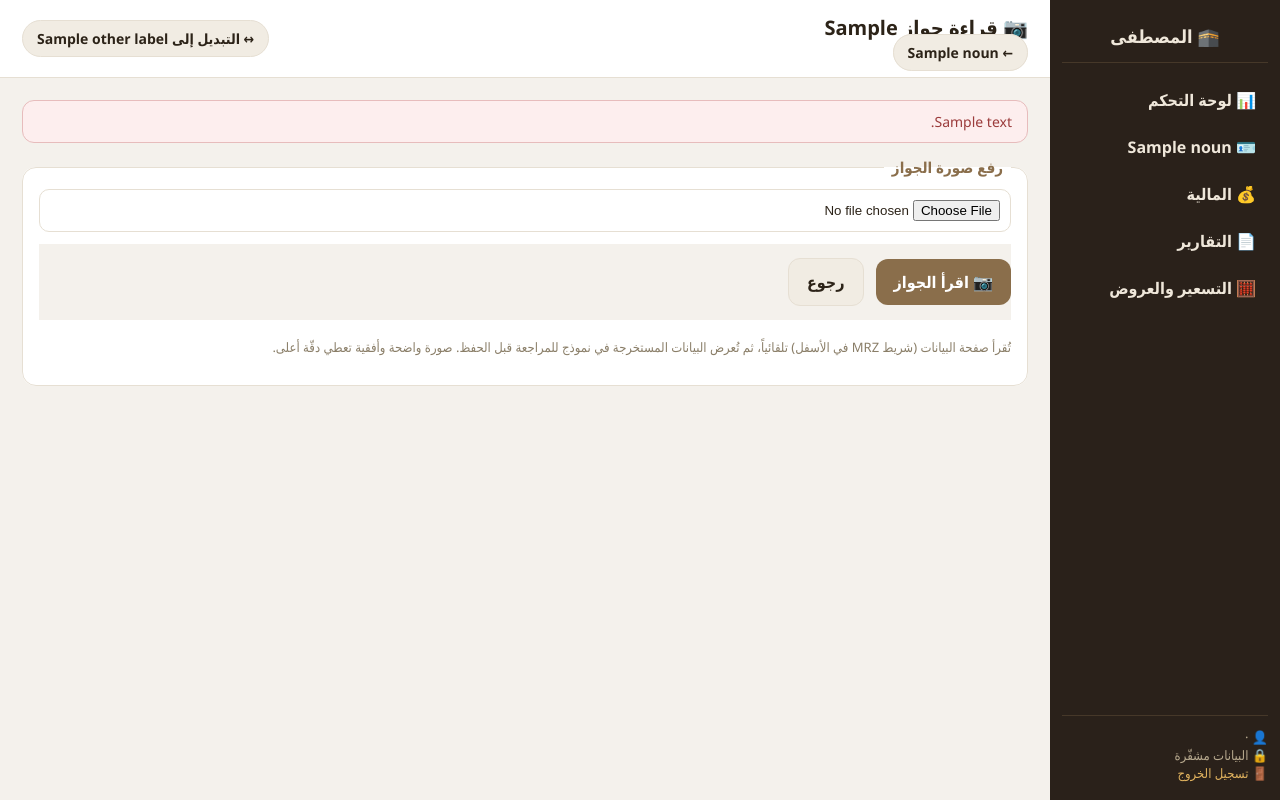
After one commit to almustafahajj/almustafa-hajj, a Flask app: template webapp/templates/scan.html in a window 1280 px wide. The commit adds this page. Run offline with Flask 3, Linux system fonts and the light colour scheme; the template is opened without the code that fills it: most values are stand-ins (such as "Sample title", 1, 10 or a date in 2020).

Commit message:
الويب (مطابقة سطح المكتب ٤/٤ — ب): قراءة الجوازات (OCR) مع تراجع آمن
- مسار /hujjaj/scan: رفع صورة جواز → استخراج البيانات → نموذج مراجعة يُحفظ عبر /hujjaj/new
- زر «📷 قراءة جواز» في قائمة الحجّاج/المعتمرين (للمحرّرين فقط)
- المكتبات الثقيلة في requirements-web-ocr.txt اختياري؛ إن غابت أو غاب tesseract
  تظهر رسالة لطيفة تقترح الإدخال اليدوي/استيراد إكسل دون كسر النشر
- قالب hujjaj_edit: action صريح إلى /hujjaj/new عند السجلّ الجديد
- توثيق التفعيل في دليل النشر

Co-Authored-By: Claude Opus 4.8 <noreply@anthropic.com>

```diff
--- a/webapp/server.py
+++ b/webapp/server.py
@@ -442,6 +442,67 @@ def _render_edit(rec, saved=False, is_new=False, idx=None):
             rec, "full_name_en", "") or "",
         number=getattr(rec, "reference_number", "") or "",
         noun_singular=_noun_singular(), **_ctx())
+
+
+@app.route("/hujjaj/scan", methods=["GET", "POST"])
+def hujjaj_scan():
+    """قراءة جواز من صورة (OCR) وتعبئة نموذج سجلّ جديد للمراجعة.
+
+    اختياري على الاستضافة: يتطلّب opencv/pytesseract + محرّك tesseract. إن لم
+    تتوفّر المكتبات أو المحرّك، تُعرض رسالة لطيفة وتبقى بقية البرنامج سليمة.
+    """
+    if _sess() is None:
+        return redirect(url_for("login"))
+    if not _sess().can_edit:                  # المطّلع لا يضيف
+        return redirect(url_for("hujjaj"))
+    from hajj_app.mrz import PassportData
+
+    ocr_err = None
+    _ocr = None
+    try:
+        from hajj_app import ocr as _ocr        # يتطلّب cv2/pytesseract
+        from hajj_app.tesseract_setup import configure_tesseract
+        if not configure_tesseract():
+            ocr_err = ("محرّك القراءة (tesseract) غير مثبّت على الخادم — "
+                       "راجع دليل النشر لتفعيله.")
+    except Exception as exc:                    # noqa: BLE001
+        ocr_err = (f"مكتبات القراءة غير مثبّتة على هذه الاستضافة "
+                   f"({exc.__class__.__name__}).")
+
+    if request.method == "POST":
+        if ocr_err:
+            return render_template("scan.html", active="hujjaj", ocr_err=ocr_err,
+                                   notes=[], noun_singular=_noun_singular(), **_ctx())
+        f = request.files.get("image")
+        if not f or not f.filename:
+            return render_template("scan.html", active="hujjaj", ocr_err=None,
+                                   notes=["اختر صورة الجواز أولاً."],
+                                   noun_singular=_noun_singular(), **_ctx())
+        ext = os.path.splitext(f.filename)[1].lower() or ".jpg"
+        p = _tmp(ext)
+        f.save(p)
+        notes, data = [], None
+        try:
+            data = _ocr.extract_passport(p)
+        except Exception as exc:               # noqa: BLE001
+            notes = [f"تعذّرت قراءة الجواز: {exc}. جرّب صورة أوضح أو أدخل يدوياً."]
+        finally:
+            try:
+                os.unlink(p)
+            except OSError:
+                pass
+        if data is None or not (data.full_name_ar or data.full_name_en
+                                or data.passport_number):
+            if not notes:
+                notes = ["تعذّر استخراج بيانات كافية من الصورة — جرّب صورة أوضح."]
+            return render_template("scan.html", active="hujjaj", ocr_err=None,
+                                   notes=notes, noun_singular=_noun_singular(), **_ctx())
+        data.source_file = "قراءة جواز (ويب)"
+        # تُعرض البيانات المستخرجة في نموذج جديد للمراجعة ثم الحفظ عبر /hujjaj/new
+        return _render_edit(data, is_new=True)
+
+    return render_template("scan.html", active="hujjaj", ocr_err=ocr_err,
+                           notes=[], noun_singular=_noun_singular(), **_ctx())
 
 
 # ------------------------------------------------------------------ التقارير
--- a/webapp/templates/hujjaj.html
+++ b/webapp/templates/hujjaj.html
@@ -8,6 +8,7 @@
   <button class="btn primary" type="submit">بحث</button>
   {% if q %}<a class="btn ghost" href="{{ url_for('hujjaj') }}">مسح</a>{% endif %}
   <a class="btn add-btn" href="{{ url_for('hujjaj_new') }}">➕ إضافة</a>
+  {% if can_edit %}<a class="btn ghost" href="{{ url_for('hujjaj_scan') }}">📷 قراءة جواز</a>{% endif %}
 </form>
 
 <div class="panel" style="margin-top:14px">
--- a/webapp/templates/hujjaj_edit.html
+++ b/webapp/templates/hujjaj_edit.html
@@ -4,7 +4,7 @@
 {% block subhead %}<div class="season">{% if is_new %}سجلّ جديد{% else %}{{ name or '—' }}{% if number %} · {{ number }}{% endif %}{% endif %}</div>{% endblock %}
 {% block content %}
 {% if saved %}<div class="ok-banner">✅ تم حفظ التعديلات بنجاح.</div>{% endif %}
-<form method="post">
+<form method="post" {% if is_new %}action="{{ url_for('hujjaj_new') }}"{% endif %}>
   {% for group in groups %}
   <fieldset class="editcard">
     <legend>{{ group.title }}</legend>
--- /dev/null
+++ b/webapp/templates/scan.html
@@ -0,0 +1,35 @@
+{% extends "base.html" %}
+{% block title %}قراءة جواز — المصطفى{% endblock %}
+{% block heading %}📷 قراءة جواز {{ noun_singular }}{% endblock %}
+{% block subhead %}<a class="pill" href="{{ url_for('hujjaj') }}">← {{ noun }}</a>{% endblock %}
+{% block content %}
+{% if ocr_err %}
+<div class="acc-msg" style="background:#fff8ec;color:#8A6E4B;border:1px solid #e7d3a8">
+  <strong>قراءة الجوازات غير متاحة على هذه الاستضافة حالياً.</strong><br>
+  {{ ocr_err }}<br>
+  استخدم <a href="{{ url_for('hujjaj_new') }}">الإدخال اليدوي</a> أو
+  <a href="{{ url_for('data_import') }}">استيراد إكسل</a>، أو اقرأ الجوازات على
+  نسخة سطح المكتب (أسرع) ثم صدّرها إكسل واستوردها هنا.
+</div>
+{% else %}
+{% if notes %}
+<div class="acc-msg" style="background:#fdeeee;color:#9B3B3B;border:1px solid #e7bcbc">
+  {% for n in notes %}<div>{{ n }}</div>{% endfor %}
+</div>
+{% endif %}
+<fieldset class="editcard">
+  <legend>رفع صورة الجواز</legend>
+  <form method="post" enctype="multipart/form-data">
+    <input type="file" name="image" accept="image/*" capture="environment" required
+           style="padding:10px;border:1px solid var(--border);border-radius:10px;
+                  background:#fff;width:100%">
+    <div class="formbar" style="margin-top:12px">
+      <button class="btn primary" type="submit">📷 اقرأ الجواز</button>
+      <a class="btn ghost" href="{{ url_for('hujjaj') }}">رجوع</a>
+    </div>
+  </form>
+  <p class="hint-note">تُقرأ صفحة البيانات (شريط MRZ في الأسفل) تلقائياً، ثم تُعرض
+    البيانات المستخرجة في نموذج للمراجعة قبل الحفظ. صورة واضحة وأفقية تعطي دقّة أعلى.</p>
+</fieldset>
+{% endif %}
+{% endblock %}
```
Also changed, not shown: requirements-web-ocr.txt (added, +9 -0 lines), webapp/النشر-PythonAnywhere.md (+12 -0 lines).
